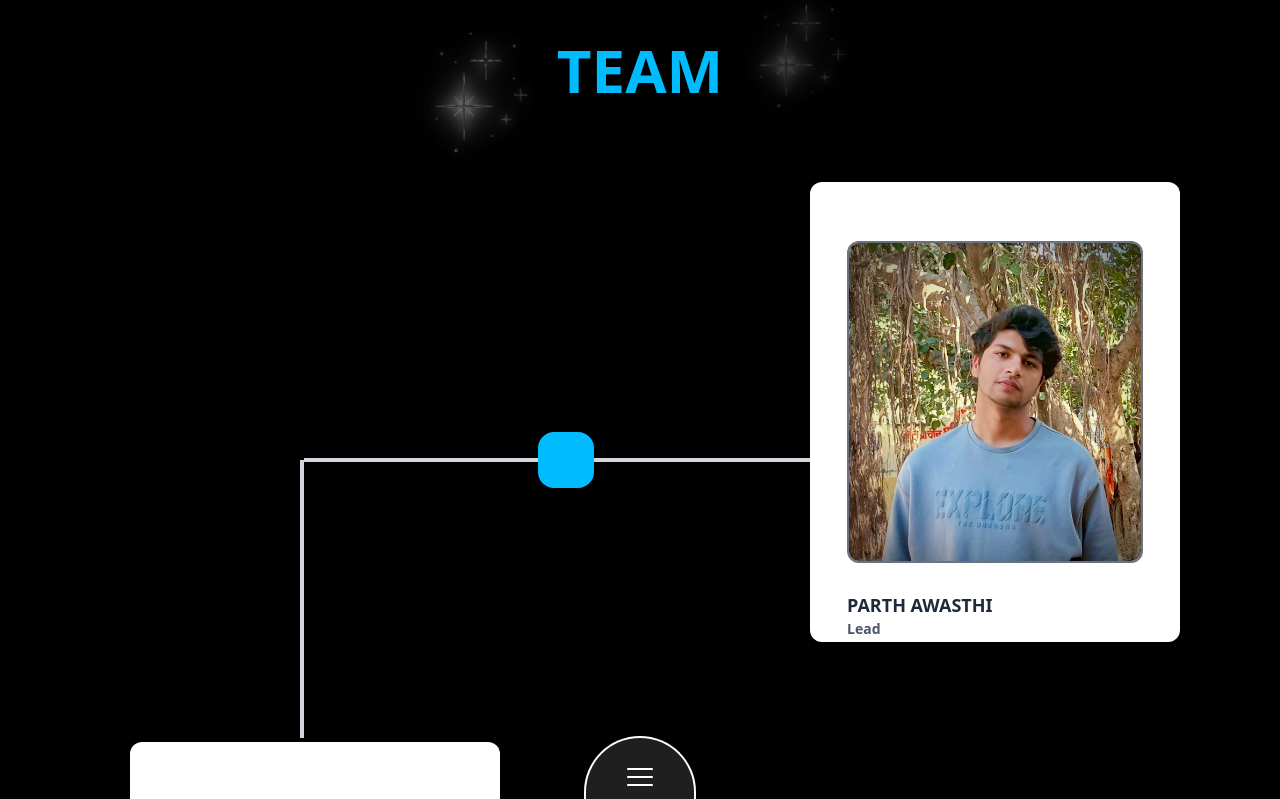
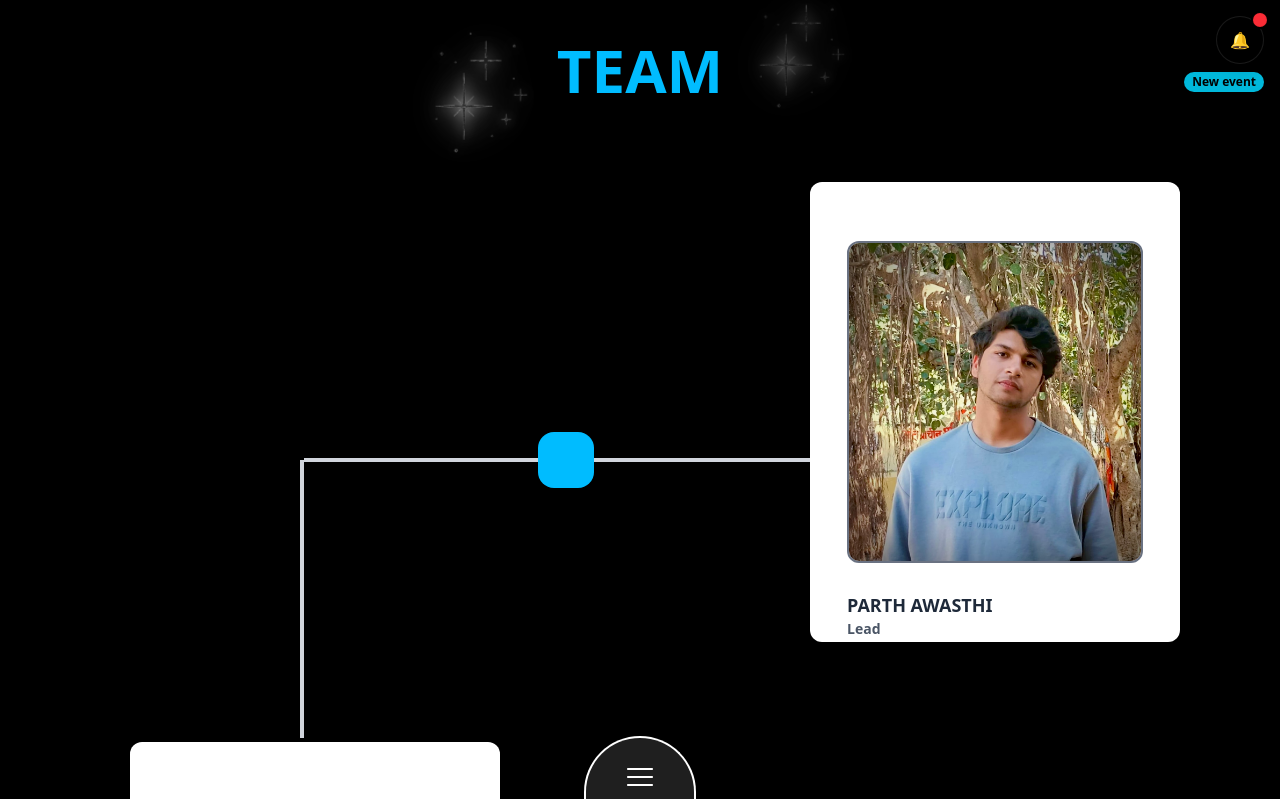
Before and after one commit to prefierolasoledad/iosc-website, a Next.js app: page /team in a window 1280 px wide. Shown: the top 799 px of the page. Built offline with nearby package versions, Linux system fonts and the light colour scheme.

Commit message:
notification-added

```diff
--- a/src/app/globals.css
+++ b/src/app/globals.css
@@ -59,3 +59,36 @@
   animation: swingInFromTop 2s ease-out forwards;
   transform-origin: top center;
 }
+
+@import "tailwindcss";
+
+
+/* Hide scrollbar for Chrome, Safari and Opera */
+.scrollbar-hide::-webkit-scrollbar {
+    display: none;
+  }
+
+  /* Hide scrollbar for IE, Edge and Firefox */
+  .scrollbar-hide {
+    -ms-overflow-style: none;  /* IE and Edge */
+    scrollbar-width: none;     /* Firefox */
+  }
+
+/* You can use this with className="input" */
+.input {
+  @apply w-full bg-transparent border border-gray-600 text-white p-3 rounded-lg focus:outline-none focus:ring-2 focus:ring-blue-500 transition duration-200;
+}
+
+@keyframes bell-shake {
+  0%   { transform: rotate(0deg); }
+  15%  { transform: rotate(15deg); }
+  30%  { transform: rotate(-12deg); }
+  45%  { transform: rotate(9deg); }
+  60%  { transform: rotate(-6deg); }
+  75%  { transform: rotate(3deg); }
+  100% { transform: rotate(0deg); }
+}
+
+.animate-bell-shake {
+  animation: bell-shake 0.9s ease-in-out infinite;
+}
--- a/src/app/layout.js
+++ b/src/app/layout.js
@@ -1,5 +1,12 @@
+
+'use client';
+
 import { Geist, Geist_Mono } from "next/font/google";
 import "./globals.css";
+import { useState, useEffect } from "react";
+import EventNotification from "@/components/EventNotification";
+
+import EVENTPHOTO from "@/assets/events/azientek.jpg";
 
 const geistSans = Geist({
   variable: "--font-geist-sans",
@@ -11,18 +18,33 @@ const geistMono = Geist_Mono({
   subsets: ["latin"],
 });
 
-export const metadata = {
-  title: "IoSC-EDC",
-  description: "Generated by create next app",
-};
+export default function RootLayout({ children }) {
+  const [isClient, setIsClient] = useState(false);
 
-export default function RootLayout({ children }) {
+  useEffect(() => {
+    setIsClient(true);
+  }, []);
+
+  const event = {
+    id: "iosc-edc-gitTogether",
+    title: "IoSC‑EDC GitTogether 2025",
+    description:
+      "Week long, hands on open source collaboration competition!",
+    date: "Aug 23–24, 2025 • Online",
+    ctaUrl: "/eventPage",
+    image: EVENTPHOTO,
+    neverShowAgainDays: 30,
+  };
+
   return (
     <html lang="en">
-      <body
-        className={`${geistSans.variable} ${geistMono.variable} antialiased`}
-      >
+      <head>
+        <title>IoSC-EDC</title>
+        <meta name="description" content="Generated by create next app" />
+      </head>
+      <body className={`${geistSans.variable} ${geistMono.variable} antialiased`}>
         {children}
+        {isClient && <EventNotification event={event} position="bottom-center" />}
       </body>
     </html>
   );
--- a/src/app/page.js
+++ b/src/app/page.js
@@ -4,6 +4,7 @@ import HeroSection from "@/components/heroSecton";
 import NavBar from "@/components/navBar";
 import LoadingScreen from "@/components/loadingScreen";
 import Chatbot from "../components/Chatbot";  // Correct path for Chatbot
+import EventBellNotification from "@/components/EventNotification";
 
 export default function Home() {
   const [loading, setLoading] = useState(true);
--- /dev/null
+++ b/src/components/EventNotification.jsx
@@ -0,0 +1,135 @@
+"use client";
+
+import { useEffect, useRef, useState } from "react";
+
+const STORAGE_KEY_PREFIX = "event_notification_dismissed_";
+
+function shouldShow(id, neverShowAgainDays) {
+  if (typeof window === "undefined") return false;
+  const raw = localStorage.getItem(STORAGE_KEY_PREFIX + id);
+  if (!raw) return true;
+
+  if (!neverShowAgainDays) return false;
+
+  try {
+    const dismissedAt = parseInt(raw, 10);
+    const ms = neverShowAgainDays * 24 * 60 * 60 * 1000;
+    return Date.now() - dismissedAt > ms;
+  } catch {
+    return false;
+  }
+}
+
+export default function EventBellNotification({
+  event,
+  position = "top-right", // currently only top-right
+}) {
+  const [unread, setUnread] = useState(false);
+  const [open, setOpen] = useState(false);
+
+  useEffect(() => {
+    const show = shouldShow(event.id, event.neverShowAgainDays);
+    setUnread(show);
+  }, [event.id, event.neverShowAgainDays]);
+
+  const handleOpen = () => {
+    setOpen((o) => !o);
+  };
+
+  const dismissForever = () => {
+    localStorage.setItem(STORAGE_KEY_PREFIX + event.id, String(Date.now()));
+    setUnread(false);
+    setOpen(false);
+  };
+
+  const posClass =
+    position === "top-right"
+      ? "top-4 right-4 md:top-6 md:right-6"
+      : "top-4 right-4"; // (extend if you add more positions)
+
+  return (
+    <>
+      {/* Bell */}
+      <div className={`fixed z-[9999] ${posClass} flex flex-col items-end`}>
+        <button
+          onClick={handleOpen}
+          aria-label="Notifications"
+          className={`relative flex items-center justify-center w-12 h-12 rounded-full bg-black/70 text-white backdrop-blur border border-white/10 shadow-lg
+            hover:bg-black/80 transition focus:outline-none focus:ring-2 focus:ring-cyan-400
+            ${unread ? "animate-bell-shake" : ""}`}
+        >
+          {/* Bell icon (emoji for simplicity). Swap for an SVG if you like */}
+          🔔
+          {/* Red dot badge */}
+          {unread && (
+            <span className="absolute -top-1 -right-1 w-3.5 h-3.5 rounded-full bg-red-500 ring-2 ring-black" />
+          )}
+        </button>
+
+        {/* Mini “New event” pill */}
+        {unread && !open && (
+          <span className="mt-2 text-xs bg-cyan-500 text-black font-semibold rounded-full px-2 py-0.5 shadow">
+            New event
+          </span>
+        )}
+
+        {/* The expanded card */}
+        <div
+          className={`mt-3 w-[92vw] max-w-sm md:max-w-md bg-black/85 text-white rounded-2xl shadow-2xl backdrop-blur-md border border-white/10 p-4 md:p-5
+            transition-all duration-200 origin-top-right
+            ${
+              open
+                ? "scale-100 opacity-100"
+                : "scale-95 opacity-0 pointer-events-none"
+            }`}
+        >
+          {event.image && (
+            <img
+              src={typeof event.image === 'string' ? event.image : event.image.src || event.image}
+              alt={event.title}
+              className="w-full h-full object-cover rounded-xl mb-3"
+            />
+          )}
+
+          <h3 className="text-lg md:text-xl font-extrabold tracking-tight text-cyan-400 drop-shadow-[0_0_4px_rgba(0,255,255,0.6)]">
+            {event.title}
+          </h3>
+
+          {event.date && (
+            <p className="text-xs md:text-sm text-white/70 mt-0.5">
+              {event.date}
+            </p>
+          )}
+
+          <p className="text-sm md:text-base mt-2 leading-snug text-white/90">
+            {event.description}
+          </p>
+
+          <div className="mt-4 flex items-center gap-2 md:gap-3">
+            <a
+              href={event.ctaUrl}
+              className="inline-flex items-center justify-center rounded-full px-4 py-2 text-sm font-semibold bg-cyan-500 hover:bg-cyan-400 transition focus:outline-none focus:ring-2 focus:ring-cyan-300"
+            >
+              {event.ctaLabel || "Register now"}
+            </a>
+
+            <button
+              onClick={dismissForever}
+              className="text-xs md:text-sm text-white/60 hover:text-white/90 underline underline-offset-4"
+            >
+              Don’t show again
+            </button>
+
+            <button
+              onClick={() => setOpen(false)}
+              className="ml-auto text-xs md:text-sm text-white/60 hover:text-white/90"
+              aria-label="Close notification"
+            >
+              ✕
+            </button>
+          </div>
+        </div>
+      </div>
+    </>
+  );
+}
```
